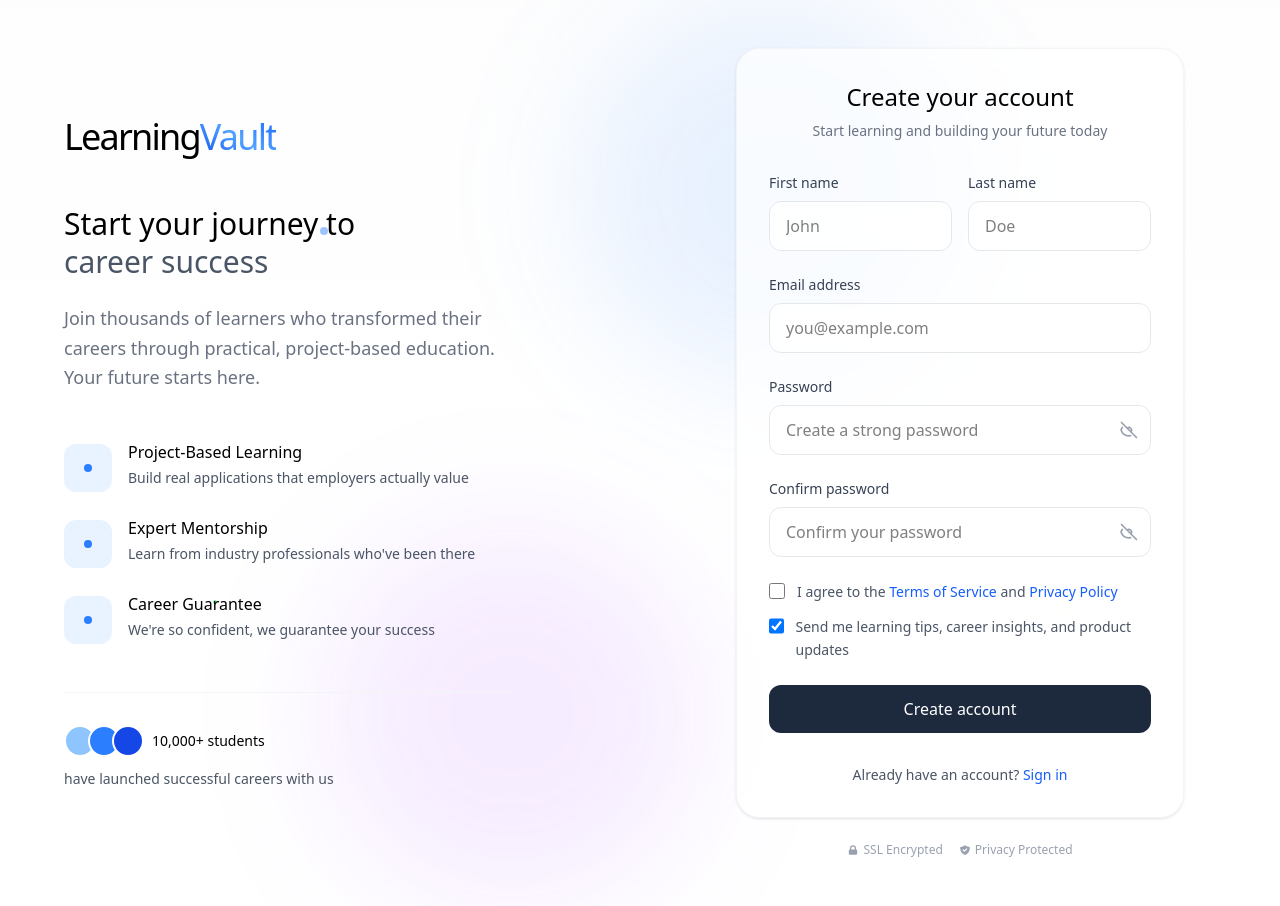
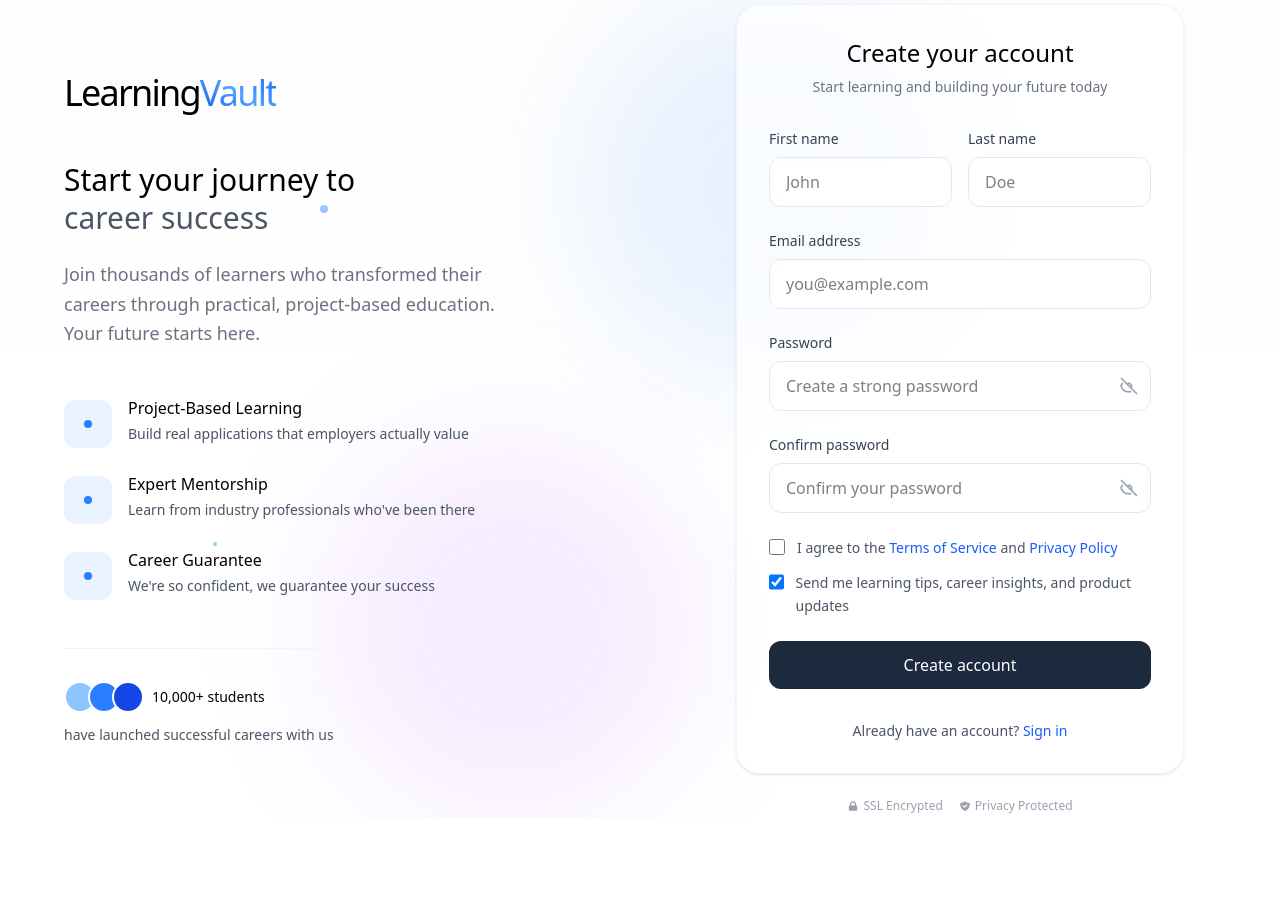
Before and after one commit to Kruthartha/LearningVault, a React (Vite) app in the folder client/: page /signup in a window 1280 px wide. After the commit the page ends 818 px from the top, so only its background shows below. Built offline with nearby package versions, Linux system fonts and the light colour scheme.

Commit message:
Modified Signup Page

```diff
--- a/client/src/pages/SignupPage.jsx
+++ b/client/src/pages/SignupPage.jsx
@@ -154,7 +154,7 @@ const SignUpPage = () => {
         </div>
 
         {/* Right Side - Sign Up Form */}
-        <div className="w-full lg:w-1/2 flex items-center justify-center px-6 py-12">
+        <div className="w-full lg:w-1/2 flex items-center justify-center px-4 py-1">
           <div className="w-full max-w-md">
             {/* Mobile Logo */}
             <div className="lg:hidden text-center mb-8">
```
